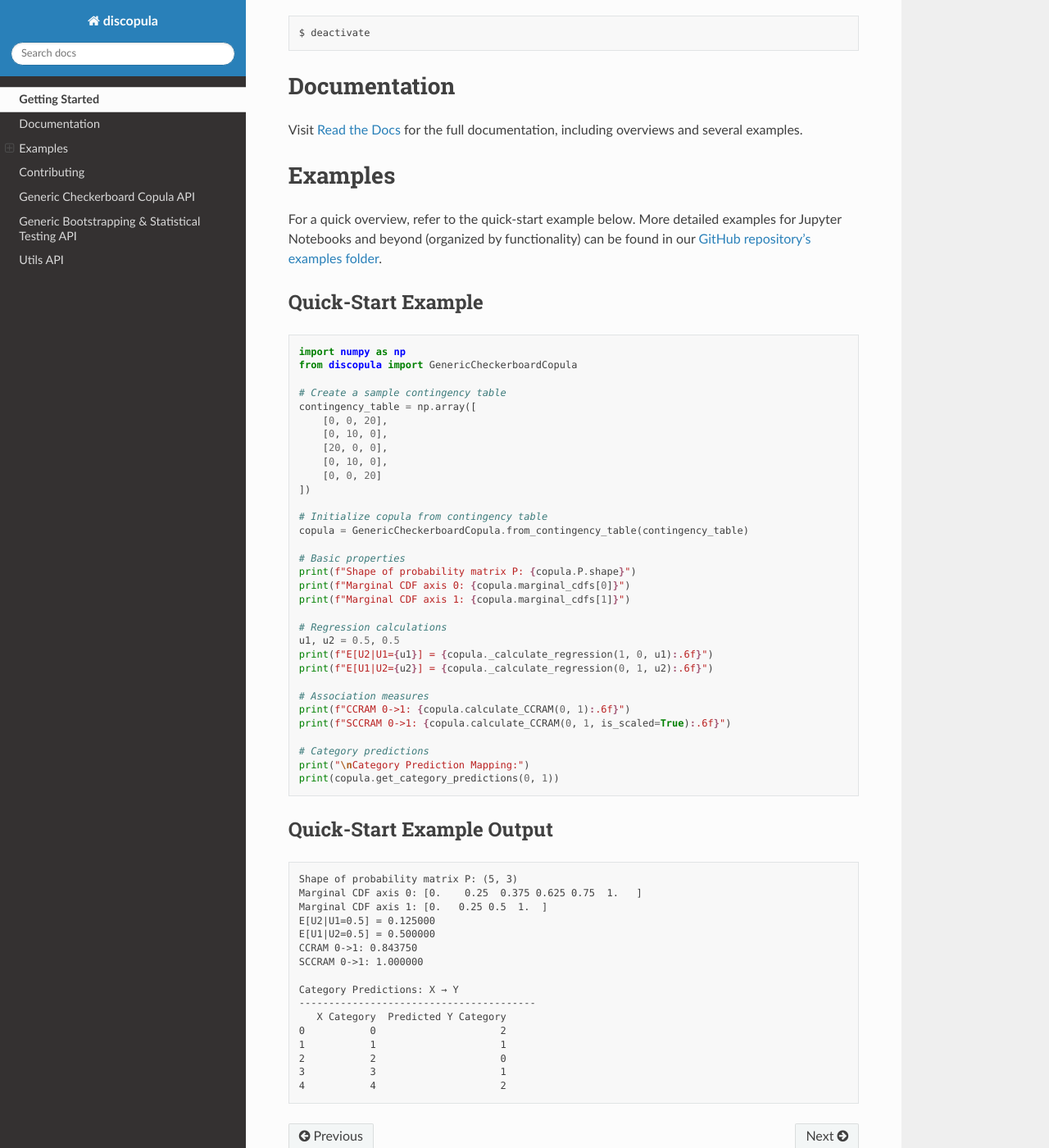
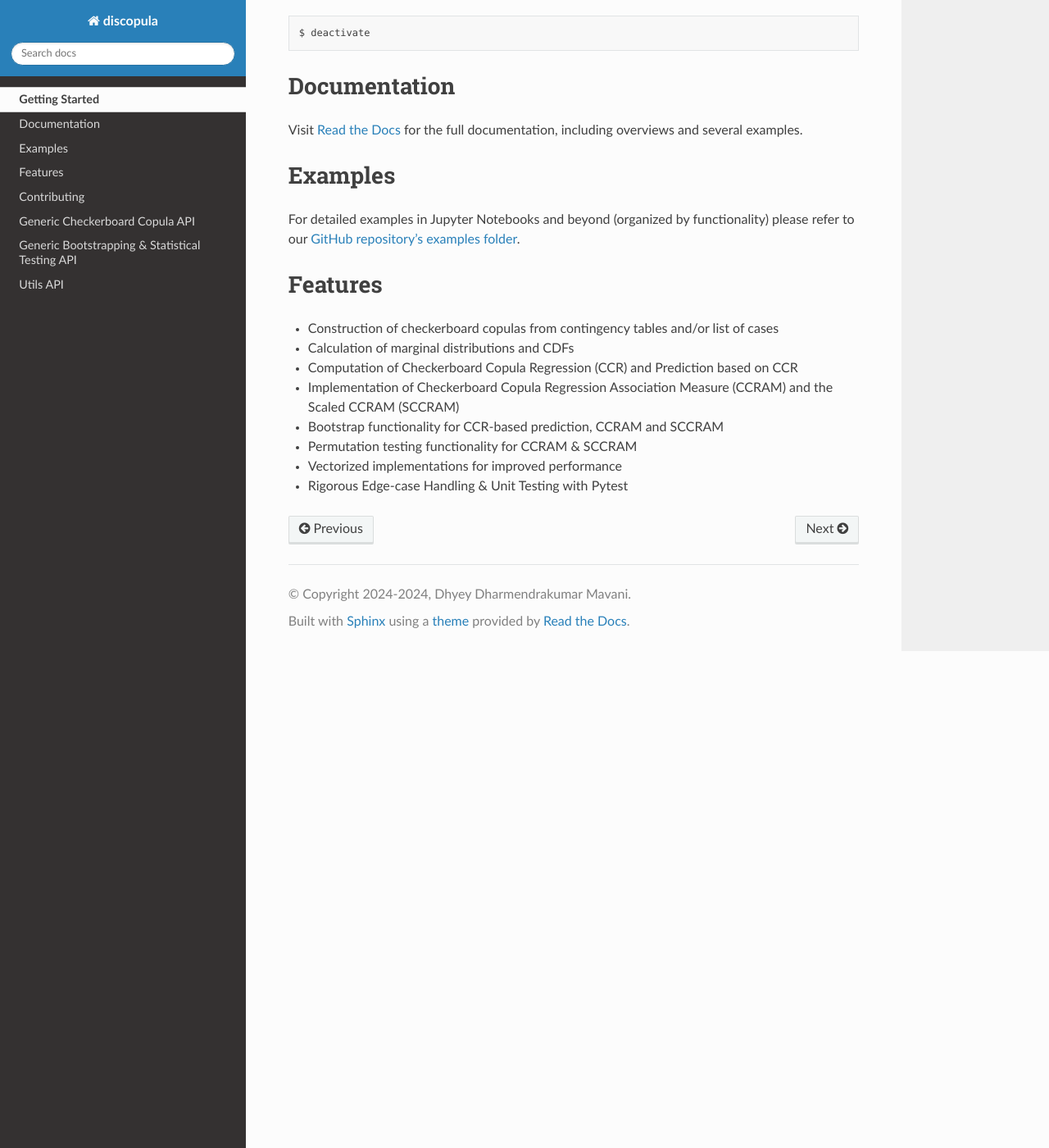
Before and after one commit to dmavani25/discopula, a Sphinx documentation site: the page built from docs/getting-started.md, in a window 1280 px wide and 1400 px high, scrolled down 795 px. Shown: the whole window at 82% size. Built offline with Sphinx 7.4.7 and the Read the Docs theme 3.1.0, drawn with Linux system fonts in a browser that asks for light colours.

Commit message:
Update getting-started documentation; remove quick-start example and enhance features section for clarity

````diff
--- a/docs/getting-started.md
+++ b/docs/getting-started.md
@@ -41,62 +41,15 @@ Visit [Read the Docs](https://discopula.readthedocs.org) for the full documentat
 
 ## Examples
 
-For a quick overview, refer to the quick-start example below. More detailed examples for Jupyter Notebooks and beyond (organized by functionality) can be found in our [GitHub repository's examples folder](https://github.com/dmavani25/discopula/tree/master/examples).
+For detailed examples in Jupyter Notebooks and beyond (organized by functionality) please refer to our [GitHub repository's examples folder](https://github.com/dmavani25/discopula/tree/master/examples).
 
-### Quick-Start Example
+## Features
 
-```python
-import numpy as np
-from discopula import GenericCheckerboardCopula
-
-# Create a sample contingency table
-contingency_table = np.array([
-    [0, 0, 20],
-    [0, 10, 0],
-    [20, 0, 0],
-    [0, 10, 0],
-    [0, 0, 20]
-])
-
-# Initialize copula from contingency table
-copula = GenericCheckerboardCopula.from_contingency_table(contingency_table)
-
-# Basic properties
-print(f"Shape of probability matrix P: {copula.P.shape}")
-print(f"Marginal CDF axis 0: {copula.marginal_cdfs[0]}")
-print(f"Marginal CDF axis 1: {copula.marginal_cdfs[1]}")
-
-# Regression calculations
-u1, u2 = 0.5, 0.5
-print(f"E[U2|U1={u1}] = {copula._calculate_regression(1, 0, u1):.6f}")
-print(f"E[U1|U2={u2}] = {copula._calculate_regression(0, 1, u2):.6f}")
-
-# Association measures
-print(f"CCRAM 0->1: {copula.calculate_CCRAM(0, 1):.6f}")
-print(f"SCCRAM 0->1: {copula.calculate_CCRAM(0, 1, is_scaled=True):.6f}")
-
-# Category predictions
-print("\nCategory Prediction Mapping:")
-print(copula.get_category_predictions(0, 1))
-```
-
-### Quick-Start Example Output
-
-```text
-Shape of probability matrix P: (5, 3)
-Marginal CDF axis 0: [0.    0.25  0.375 0.625 0.75  1.   ]
-Marginal CDF axis 1: [0.   0.25 0.5  1.  ]
-E[U2|U1=0.5] = 0.125000
-E[U1|U2=0.5] = 0.500000
-CCRAM 0->1: 0.843750
-SCCRAM 0->1: 1.000000
-
-Category Predictions: X → Y
-----------------------------------------
-   X Category  Predicted Y Category
-0           0                     2
-1           1                     1
-2           2                     0
-3           3                     1
-4           4                     2
-```
+- Construction of checkerboard copulas from contingency tables and/or list of cases
+- Calculation of marginal distributions and CDFs
+- Computation of Checkerboard Copula Regression (CCR) and Prediction based on CCR
+- Implementation of Checkerboard Copula Regression Association Measure (CCRAM) and the Scaled CCRAM (SCCRAM)
+- Bootstrap functionality for CCR-based prediction, CCRAM and SCCRAM
+- Permutation testing functionality for CCRAM & SCCRAM
+- Vectorized implementations for improved performance
+- Rigorous Edge-case Handling & Unit Testing with Pytest
````
